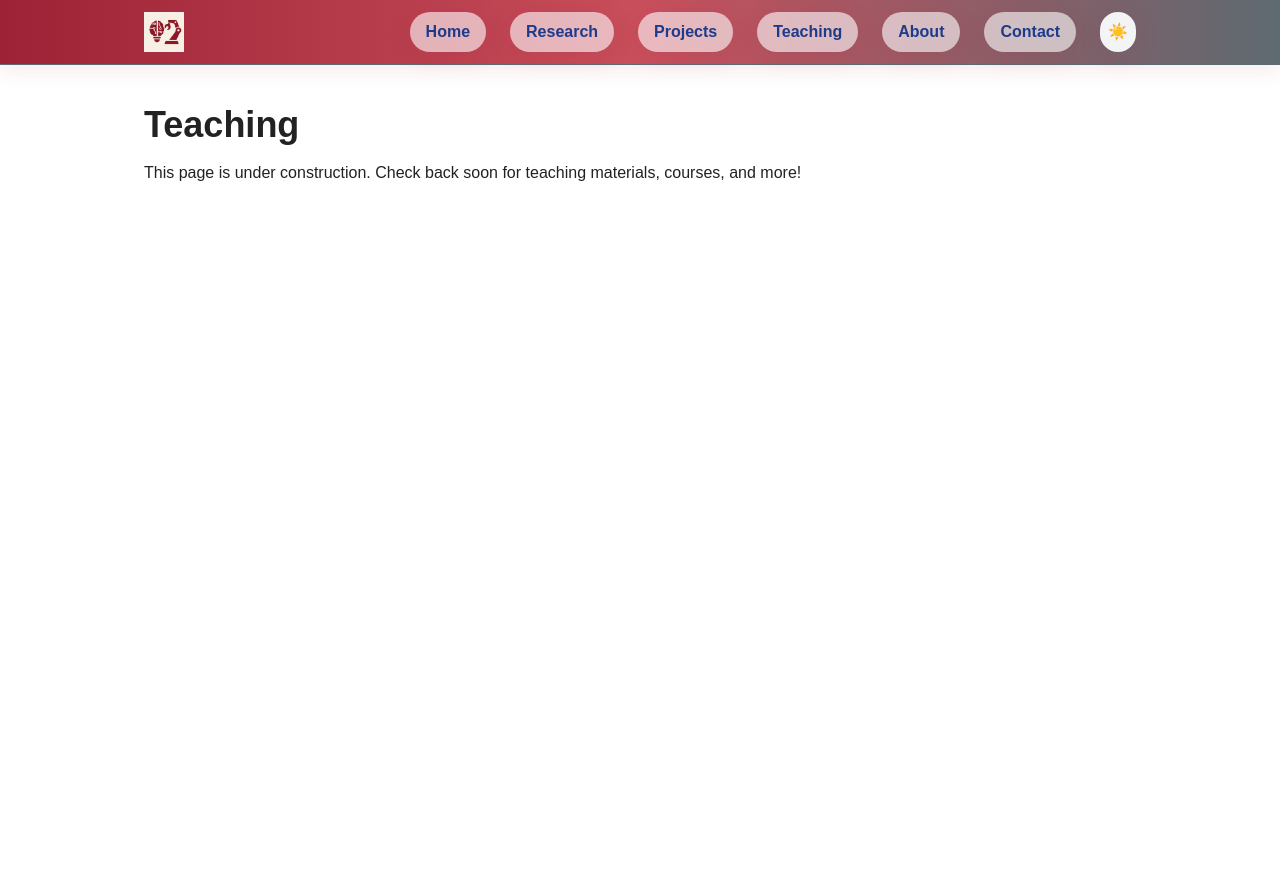
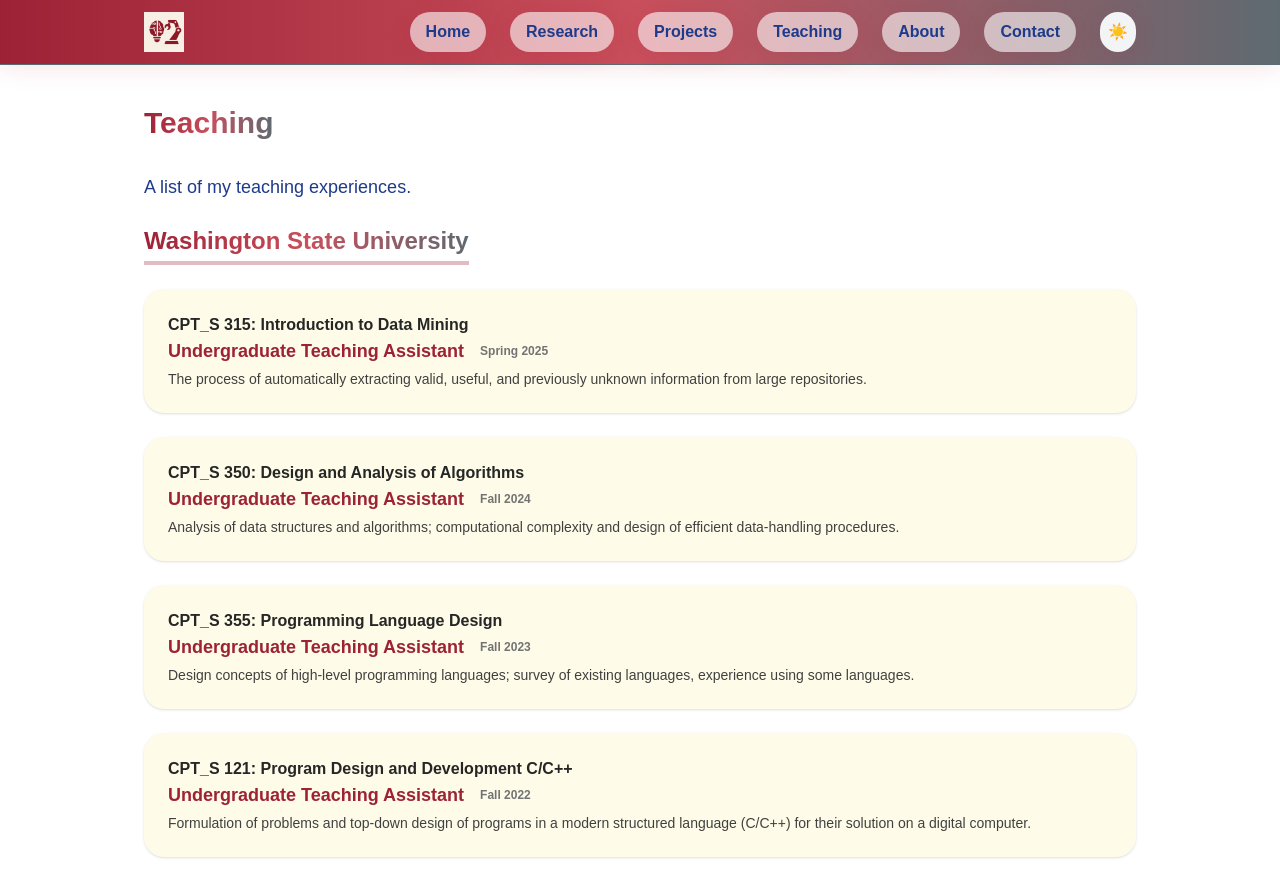
Before and after one commit to ethanvillalovoz/ethanvillalovoz.github.io, a Next.js app: page /teaching in a window 1280 px wide. Shown: the top 896 px of the page. Before the commit the page ends 800 px from the top, so only its background shows below. Built offline with nearby package versions, Linux system fonts and the light colour scheme.

Commit message:
Edited new point, recontructed teaching page

```diff
--- a/src/app/page.tsx
+++ b/src/app/page.tsx
@@ -93,7 +93,7 @@ export default function Home() {
       date: "06/2022",
       content: (
         <>
-          I conducted research at Oregon State University as part of the{" "}
+          I will be conducting research at Oregon State University as part of the{" "}
           <a href="https://engineering.oregonstate.edu/CoRIS/reu-robots-real-world" className="text-primary underline">REU: Robots in the Real World</a> program.
         </>
       ),
--- a/src/app/teaching/page.tsx
+++ b/src/app/teaching/page.tsx
@@ -1,8 +1,99 @@
-export default function Teaching() {
-  return (
-    <main className="max-w-5xl mx-auto px-4 py-10">
-      <h1 className="text-4xl font-bold mb-4">Teaching</h1>
-      <p>This page is under construction. Check back soon for teaching materials, courses, and more!</p>
-    </main>
-  );
+"use client";
+
+import { motion } from "framer-motion";
+
+const teachingExperiences = [
+	{
+		role: "Undergraduate Teaching Assistant",
+		course: "CPT_S 315: Introduction to Data Mining",
+		institution: "Washington State University",
+		term: "Spring 2025",
+		description:
+			"The process of automatically extracting valid, useful, and previously unknown information from large repositories.",
+	},
+	{
+		role: "Undergraduate Teaching Assistant",
+		course: "CPT_S 350: Design and Analysis of Algorithms",
+		institution: "Washington State University",
+		term: "Fall 2024",
+		description:
+			"Analysis of data structures and algorithms; computational complexity and design of efficient data-handling procedures.",
+	},
+  {
+		role: "Undergraduate Teaching Assistant",
+		course: "CPT_S 355: Programming Language Design",
+		institution: "Washington State University",
+		term: "Fall 2023",
+		description:
+			"Design concepts of high-level programming languages; survey of existing languages, experience using some languages.",
+	},
+	{
+		role: "Undergraduate Teaching Assistant",
+		course: "CPT_S 121: Program Design and Development C/C++",
+		institution: "Washington State University",
+		term: "Fall 2022",
+		description:
+			"Formulation of problems and top-down design of programs in a modern structured language (C/C++) for their solution on a digital computer.",
+	},
+	// Add more experiences as you gain them!
+];
+
+export default function TeachingPage() {
+	return (
+		<main className="max-w-5xl mx-auto px-4 py-10">
+			<header className="flex items-center justify-between mb-8">
+				<motion.h1
+					initial={{ opacity: 0, y: 40 }}
+					animate={{ opacity: 1, y: 0 }}
+					transition={{ duration: 0.7, ease: "easeOut" }}
+					className="text-3xl font-extrabold bg-gradient-to-r from-primary via-primary-light to-primary-dark bg-clip-text text-transparent"
+				>
+					Teaching
+				</motion.h1>
+			</header>
+			<motion.p
+				initial={{ opacity: 0, y: 40 }}
+				animate={{ opacity: 1, y: 0 }}
+				transition={{ duration: 0.7, delay: 0.15, ease: "easeOut" }}
+				className="text-blue-900 dark:text-primary-light mb-6 text-lg font-medium"
+			>
+				A list of my teaching experiences.
+			</motion.p>
+			<section className="mb-12">
+				<h2 className="text-2xl font-bold mb-6 bg-gradient-to-r from-primary via-primary-light to-primary-dark bg-clip-text text-transparent border-b-4 border-primary/30 inline-block pb-1">
+					Washington State University
+				</h2>
+				<div className="flex flex-col gap-6">
+					{teachingExperiences.map((exp, idx) => (
+						<motion.article
+							key={idx}
+							initial={{ opacity: 0, y: 30 }}
+							whileInView={{ opacity: 1, y: 0 }}
+							viewport={{ once: true }}
+							transition={{ duration: 0.5, ease: "easeOut" }}
+							className="bg-yellow-50 dark:bg-yellow-900/20 rounded-xl p-6 flex flex-col md:flex-row gap-4 items-start shadow transition-transform duration-200 hover:scale-[1.025] hover:shadow-xl"
+						>
+							<div className="flex-1">
+								<div className="font-semibold text-neutral-800 dark:text-neutral-200">
+									{exp.course}
+								</div>
+								<div className="flex flex-wrap items-center gap-2 mb-1">
+									<div className="font-bold text-lg text-primary">
+										{exp.role}
+									</div>
+									<span className="text-xs text-neutral-500 font-semibold ml-2">
+										{exp.term}
+									</span>
+								</div>
+								<div className="text-neutral-700 dark:text-neutral-300 text-sm">
+									{exp.description}
+								</div>
+							</div>
+						</motion.article>
+					))}
+				</div>
+			</section>
+			{/* Optionally add a Teaching Philosophy or downloadable statement here */}
+		</main>
+	);
 }
```
